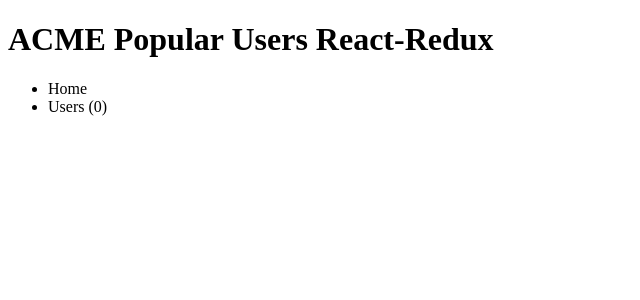
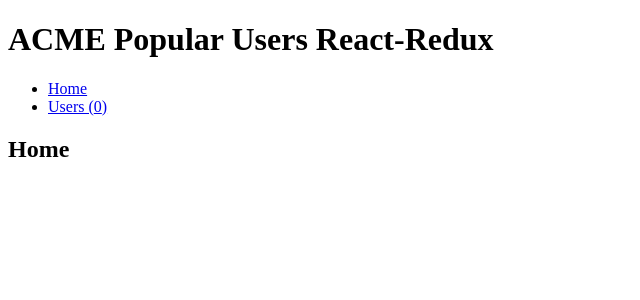
Before and after one commit to reard96/acme-popular-rr, a React app: page /#/ in a window 1280 px wide. Shown: the top 300 px of the page, without its empty margins (0-640 px from the left). Built offline with nearby package versions, Linux system fonts and the light colour scheme; no server answers.

Commit message:
set up router

```diff
--- a/src/App.js
+++ b/src/App.js
@@ -2,14 +2,24 @@ import React, { Component } from 'react';
 import Nav from './Nav';
 import { loadUsers } from './store';
 import { connect } from 'react-redux';
+import { HashRouter as Router, Route } from 'react-router-dom';
+import Home from './Home';
+import Users from './Users';
 
 class App extends Component {
   componentDidMount() {
     this.props.loadUsers();
   }
+
   render() {
     return (
-      <Nav />
+      <Router>
+        <div>
+          <Nav />
+          <Route path="/" exact component={ Home } />
+          <Route path="/users" exact component={ Users } />
+        </div>
+      </Router>
     );
   }
 }
--- /dev/null
+++ b/src/Home.js
@@ -0,0 +1,9 @@
+import React from 'react';
+
+const Home = () => {
+  return (
+    <h2>Home</h2>
+  );
+};
+
+export default Home;
--- a/src/Nav.js
+++ b/src/Nav.js
@@ -1,14 +1,15 @@
 import React from 'react';
 import { connect } from 'react-redux';
+import { Link } from 'react-router-dom';
 
 const Nav = ({ users }) => {
   return (
     <ul>
       <li>
-        Home
+       <Link to="/">Home</Link>
       </li>
       <li>
-        Users ({ users.length })
+        <Link to="/users">Users ({ users.length })</Link>
       </li>
     </ul>
   );
--- /dev/null
+++ b/src/Users.js
@@ -0,0 +1,29 @@
+import React from 'react';
+import { connect } from 'react-redux';
+
+const Users = ({ users }) => {
+  return (
+    <div>
+      <h2>All Users</h2>
+      <ul>
+      {
+        users.map(user => {
+          return (
+            <li key={ user.id }>
+              { user.name }
+            </li>
+          );
+        })
+      }
+      </ul>
+    </div>
+  );
+};
+
+const mapStateToProps = ({ users }) => {
+  return {
+    users
+  };
+};
+
+export default connect(mapStateToProps)(Users);
```
